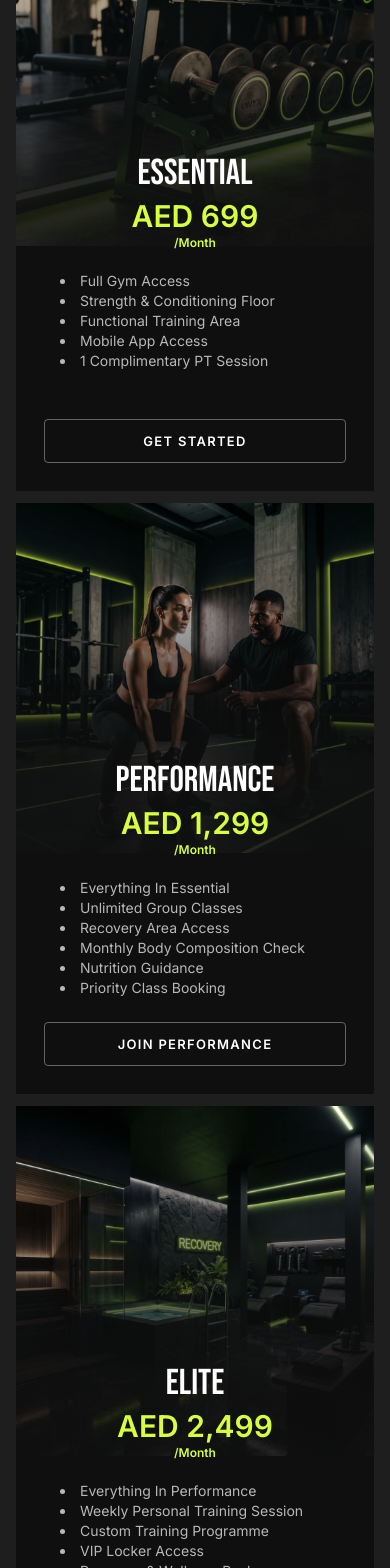
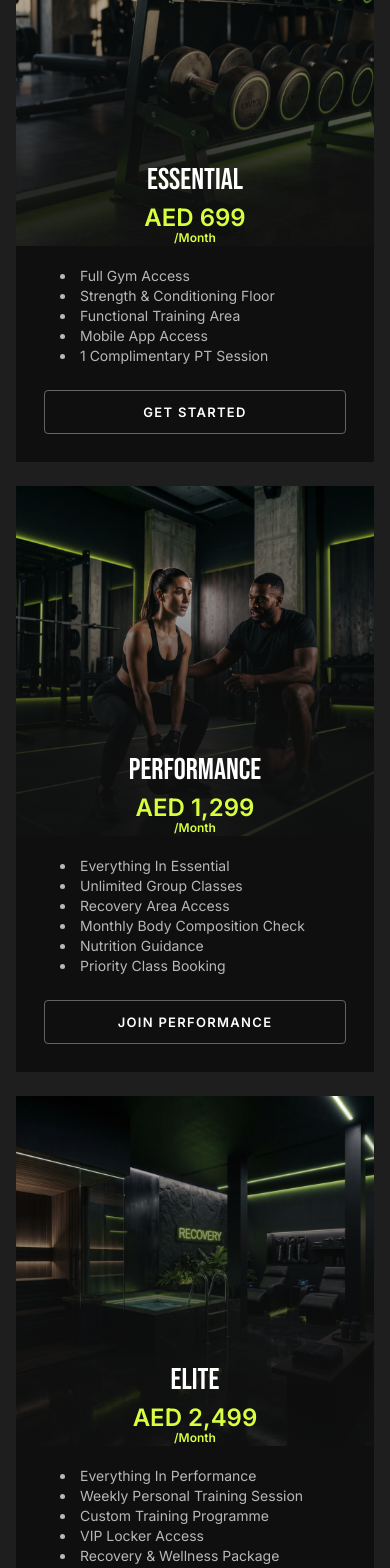
Before and after one commit to nimrasani/elevat8, a Next.js app: page / in a window 390 px wide. Shown: the part 2500-4068 px from the top of the page. Built offline with nearby package versions, Linux system fonts and the light colour scheme.

Commit message:
responsive UI fixes: membership section changes

```diff
--- a/app/sections/MembershipSection.js
+++ b/app/sections/MembershipSection.js
@@ -1,5 +1,4 @@
 import Image from "next/image";
-import React from "react";
 
 export default function MembershipSection() {
   return (
@@ -23,9 +22,11 @@ export default function MembershipSection() {
           </p>
 
           {/* Cards - 3 - ESSENTIAL, PERFORMANCE, ELITE  */}
-
-          <div className="flex flex-col md:flex-row gap-3 w-full py-6">
-            <div className="bg-[#0f0f0f] w-full">
+          <div
+            className="flex flex-col sm:flex-row gap-6 py-6
+            sm:overflow-x-auto lg:overflow-visible sm:snap-x sm:snap-mandatory scrollbar-hide"
+          >
+            <div className="bg-[#0f0f0f] flex flex-col w-full sm:min-w-[360px] sm:max-w-[360px] lg:min-w-0 lg:max-w-none lg:flex-1 sm:snap-start">
               <div className="relative z-0">
                 <span className="block">
                   <Image
@@ -38,11 +39,11 @@ export default function MembershipSection() {
                 </span>
                 <div className="service-img-overlay"></div>
               </div>
-              <div className="relative p-7 -mt-30 z-10">
-                <h5 className="text-white font-bebas-neue text-4xl text-center mb-3">
+              <div className="relative p-7 -mt-28 md:-mt-30 z-10 flex flex-col flex-1">
+                <h5 className="text-white font-bebas-neue text-3xl md:text-4xl text-center mb-3">
                   ESSENTIAL
                 </h5>
-                <h6 className="text-[#D7FF3F] text-3xl font-semibold leading-5 text-center mb-5">
+                <h6 className="text-[#D7FF3F] text-2xl md:text-3xl font-semibold leading-4 md:leading-5 text-center mb-5">
                   AED 699
                   <br /> <small className="text-xs">/Month</small>
                 </h6>
@@ -61,14 +62,14 @@ export default function MembershipSection() {
               uppercase rounded-sm text-btn font-semibold tracking-widest text-white
               bg-transparent hover:bg-[#D7FF3F] hover:text-[#0f0f0f] focus:text-[#0f0f0f] focus:bg-[#D7FF3F]
               border border-[#B8B8B880] hover:border-[#D7FF3F] focus:border-[#D7FF3F] h-[44px]
-              py-4 px-10 mt-6 ease-in-out duration-300 transition-all"
+              py-4 px-10 mt-auto ease-in-out duration-300 transition-all"
                 >
                   Get Started
                 </a>
               </div>
             </div>
 
-            <div className="bg-[#0f0f0f] w-full">
+            <div className="bg-[#0f0f0f] flex flex-col w-full sm:min-w-[360px] sm:max-w-[360px] lg:min-w-0 lg:max-w-none lg:flex-1 sm:snap-start">
               <div className="relative z-0">
                 <span className="block">
                   <Image
@@ -81,11 +82,11 @@ export default function MembershipSection() {
                 </span>
                 <div className="service-img-overlay"></div>
               </div>
-              <div className="relative p-7 -mt-30 z-10">
-                <h5 className="text-white font-bebas-neue text-4xl text-center mb-3">
+              <div className="relative p-7 -mt-28 md:-mt-30 z-10 flex flex-col flex-1">
+                <h5 className="text-white font-bebas-neue text-3xl md:text-4xl text-center mb-3">
                   PERFORMANCE
                 </h5>
-                <h6 className="text-[#D7FF3F] text-3xl font-semibold leading-5 text-center mb-5">
+                <h6 className="text-[#D7FF3F] text-2xl md:text-3xl font-semibold leading-4 md:leading-5 text-center mb-5">
                   AED 1,299
                   <br /> <small className="text-xs">/Month</small>
                 </h6>
@@ -105,14 +106,14 @@ export default function MembershipSection() {
               uppercase rounded-sm text-btn font-semibold tracking-widest text-white
               bg-transparent hover:bg-[#D7FF3F] hover:text-[#0f0f0f] focus:text-[#0f0f0f] focus:bg-[#D7FF3F]
               border border-[#B8B8B880] hover:border-[#D7FF3F] focus:border-[#D7FF3F] h-[44px]
-              py-4 px-10 ease-in-out duration-300 transition-all"
+              py-4 px-10 mt-auto ease-in-out duration-300 transition-all"
                 >
                   Join Performance
                 </a>
               </div>
             </div>
 
-            <div className="bg-[#0f0f0f] w-full">
+            <div className="bg-[#0f0f0f] flex flex-col w-full sm:min-w-[360px] sm:max-w-[360px] lg:min-w-0 lg:max-w-none lg:flex-1 sm:snap-start">
               <div className="relative z-0">
                 <span className="block">
                   <Image
@@ -125,11 +126,11 @@ export default function MembershipSection() {
                 </span>
                 <div className="service-img-overlay"></div>
               </div>
-              <div className="relative p-7 -mt-30 z-10">
-                <h5 className="text-white font-bebas-neue text-4xl text-center mb-3">
+              <div className="relative p-7 -mt-28 md:-mt-30 z-10 flex flex-col flex-1">
+                <h5 className="text-white font-bebas-neue text-3xl md:text-4xl text-center mb-3">
                   ELITE
                 </h5>
-                <h6 className="text-[#D7FF3F] text-3xl font-semibold leading-5 text-center mb-5">
+                <h6 className="text-[#D7FF3F] text-2xl md:text-3xl font-semibold leading-4 md:leading-5 text-center mb-5">
                   AED 2,499
                   <br /> <small className="text-xs">/Month</small>
                 </h6>
@@ -149,7 +150,7 @@ export default function MembershipSection() {
               uppercase rounded-sm text-btn font-semibold tracking-widest text-white
               bg-transparent hover:bg-[#D7FF3F] hover:text-[#0f0f0f] focus:text-[#0f0f0f] focus:bg-[#D7FF3F]
               border border-[#B8B8B880] hover:border-[#D7FF3F] focus:border-[#D7FF3F] h-[44px]
-              py-4 px-10 ease-in-out duration-300 transition-all"
+              py-4 px-10 mt-auto ease-in-out duration-300 transition-all"
                 >
                   Apply For Elite
                 </a>
```
